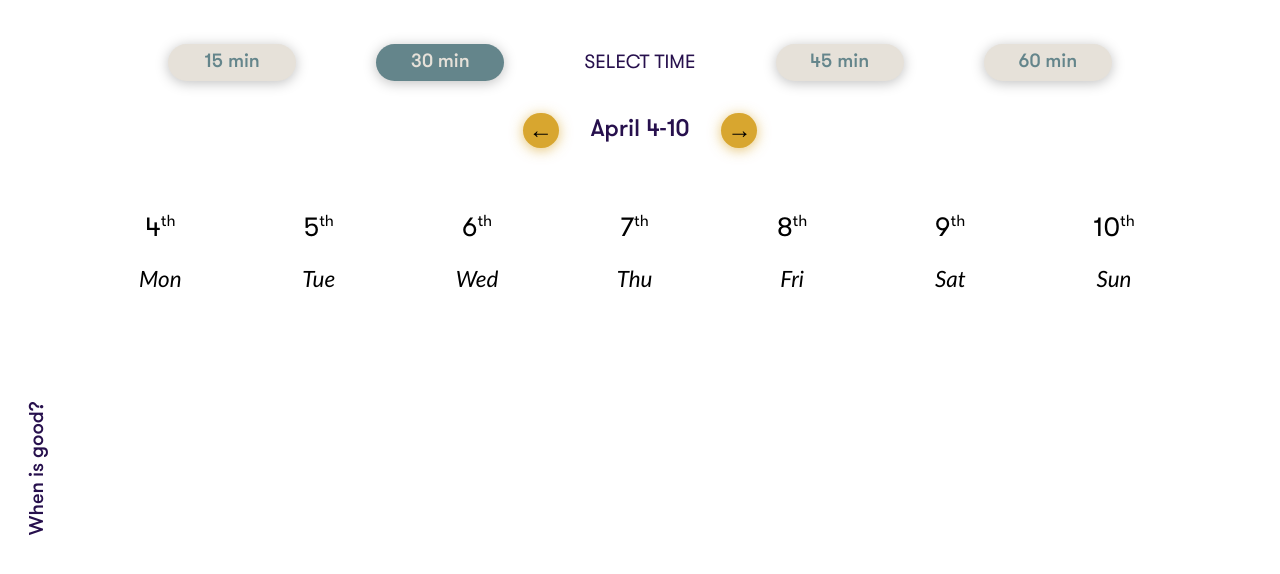
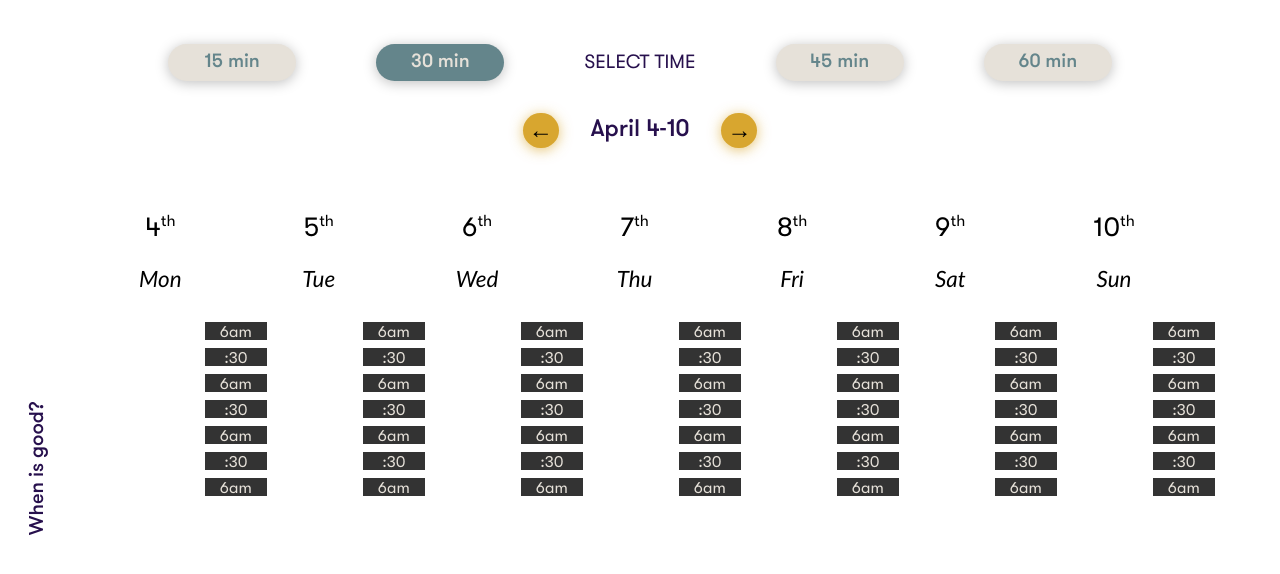
Before and after one commit to charlesscheuer/when-is-good, a React (Create React App) app: page / in a window 1280 px wide. Shown: the top 574 px of the page. Built offline with nearby package versions, Linux system fonts and the light colour scheme; a web font is replaced by a local one.

Commit message:
Add timeslots

```diff
--- a/src/SASS/calendar.scss
+++ b/src/SASS/calendar.scss
@@ -79,7 +79,6 @@
     align-items: center;
     width: 100vw;
     height: 30rem;
-
     @media screen and (max-width: 650px) {
         flex-direction: column;
     }
@@ -103,8 +102,38 @@
         margin-top: -10rem;
         text-align: center;
     }
-    &_times {
-        width: 95%;
-        height: 100%;
+}
+
+.TimeSlot {
+    width: 75%;
+    height: 100%;
+    margin-left: 5rem;
+    display: flex;
+    flex-direction: row;
+    &_col {
+        padding: 0 3rem;
+        display: flex;
+        flex-direction: column;
+        @media screen and (max-width: 1200px) {
+            padding: 0 1rem;
+        }
+        @media screen and (max-width: 650px) {
+            padding: 0 1rem;
+            font-size: 1.3rem;
+        }
+        @media screen and (max-width: 500px) {
+            font-size: 1rem;
+            padding: 0 .5rem;
+        }
+    }
+    &_time {
+        font-family: $font-primary;
+        font-size: 1rem;
+        text-align: center;
+        background-color: #333333;
+        color: #e6e1d9;
+        margin-top: 0.5rem;
+        width: 62px;
+        height: 18px;
     }
 }
--- a/src/components/calendar/timeSelect/timeSelect.js
+++ b/src/components/calendar/timeSelect/timeSelect.js
@@ -6,9 +6,171 @@ export default class TimeSelect extends Component {
     return (
       <div className="TimeSelect">
         <div className="TimeSelect_containTitle">
-        <h1 className="TimeSelect_title">When is good?</h1>
+          <h1 className="TimeSelect_title">When is good?</h1>
         </div>
-        <div className="TimeSelect_times"></div>
+        <table className="TimeSlot">
+          <tr className="TimeSlot_col">
+            <td className="TimeSlot_time">
+              6am
+            </td>
+            <td className="TimeSlot_time">
+              :30
+            </td>
+            <td className="TimeSlot_time">
+              6am
+            </td>
+            <td className="TimeSlot_time">
+              :30
+            </td>
+            <td className="TimeSlot_time">
+              6am
+            </td>
+            <td className="TimeSlot_time">
+              :30
+            </td>
+            <td className="TimeSlot_time">
+              6am
+            </td>
+          </tr>
+          <tr className="TimeSlot_col">
+          <td className="TimeSlot_time">
+              6am
+            </td>
+            <td className="TimeSlot_time">
+              :30
+            </td>
+            <td className="TimeSlot_time">
+              6am
+            </td>
+            <td className="TimeSlot_time">
+              :30
+            </td>
+            <td className="TimeSlot_time">
+              6am
+            </td>
+            <td className="TimeSlot_time">
+              :30
+            </td>
+            <td className="TimeSlot_time">
+              6am
+            </td>
+          </tr>
+          <tr className="TimeSlot_col">
+            <td className="TimeSlot_time">
+              6am
+            </td>
+            <td className="TimeSlot_time">
+              :30
+            </td>
+            <td className="TimeSlot_time">
+              6am
+            </td>
+            <td className="TimeSlot_time">
+              :30
+            </td>
+            <td className="TimeSlot_time">
+              6am
+            </td>
+            <td className="TimeSlot_time">
+              :30
+            </td>
+            <td className="TimeSlot_time">
+              6am
+            </td>
+          </tr>
+          <tr className="TimeSlot_col">
+            <td className="TimeSlot_time">
+              6am
+            </td>
+            <td className="TimeSlot_time">
+              :30
+            </td>
+            <td className="TimeSlot_time">
+              6am
+            </td>
+            <td className="TimeSlot_time">
+              :30
+            </td>
+            <td className="TimeSlot_time">
+              6am
+            </td>
+            <td className="TimeSlot_time">
+              :30
+            </td>
+            <td className="TimeSlot_time">
+              6am
+            </td>
+          </tr>
+          <tr className="TimeSlot_col">
+            <td className="TimeSlot_time">
+              6am
+            </td>
+            <td className="TimeSlot_time">
+              :30
+            </td>
+            <td className="TimeSlot_time">
+              6am
+            </td>
+            <td className="TimeSlot_time">
+              :30
+            </td>
+            <td className="TimeSlot_time">
+              6am
+            </td>
+            <td className="TimeSlot_time">
+              :30
+            </td>
+            <td className="TimeSlot_time">
+              6am
+            </td>
+          </tr>
+          <tr className="TimeSlot_col">
+            <td className="TimeSlot_time">
+              6am
+            </td>
+            <td className="TimeSlot_time">
+              :30
+            </td>
+            <td className="TimeSlot_time">
+              6am
+            </td>
+            <td className="TimeSlot_time">
+              :30
+            </td>
+            <td className="TimeSlot_time">
+              6am
+            </td>
+            <td className="TimeSlot_time">
+              :30
+            </td>
+            <td className="TimeSlot_time">
+              6am
+            </td>
+          </tr>
+          <tr className="TimeSlot_col">
+            <td className="TimeSlot_time">
+              6am
+            </td>
+            <td className="TimeSlot_time">
+              :30
+            </td>
+            <td className="TimeSlot_time">
+              6am
+            </td>
+            <td className="TimeSlot_time">
+              :30
+            </td>
+            <td className="TimeSlot_time">
+              6am
+            </td>
+            <td className="TimeSlot_time">
+              :30
+            </td>
+            <td className="TimeSlot_time">
+              6am
+            </td>
+          </tr>
+        </table>
       </div>
     )
   }
```
